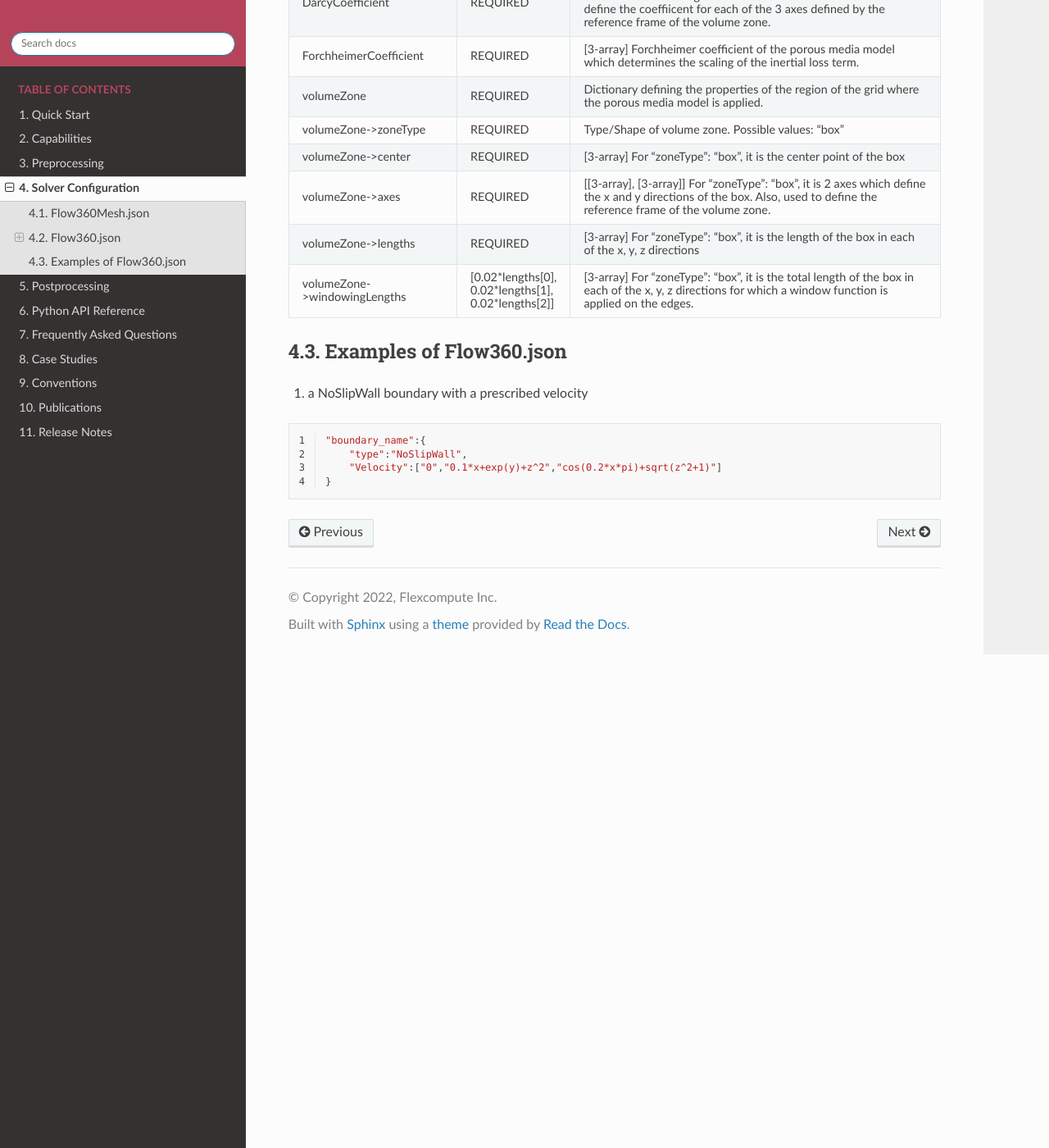
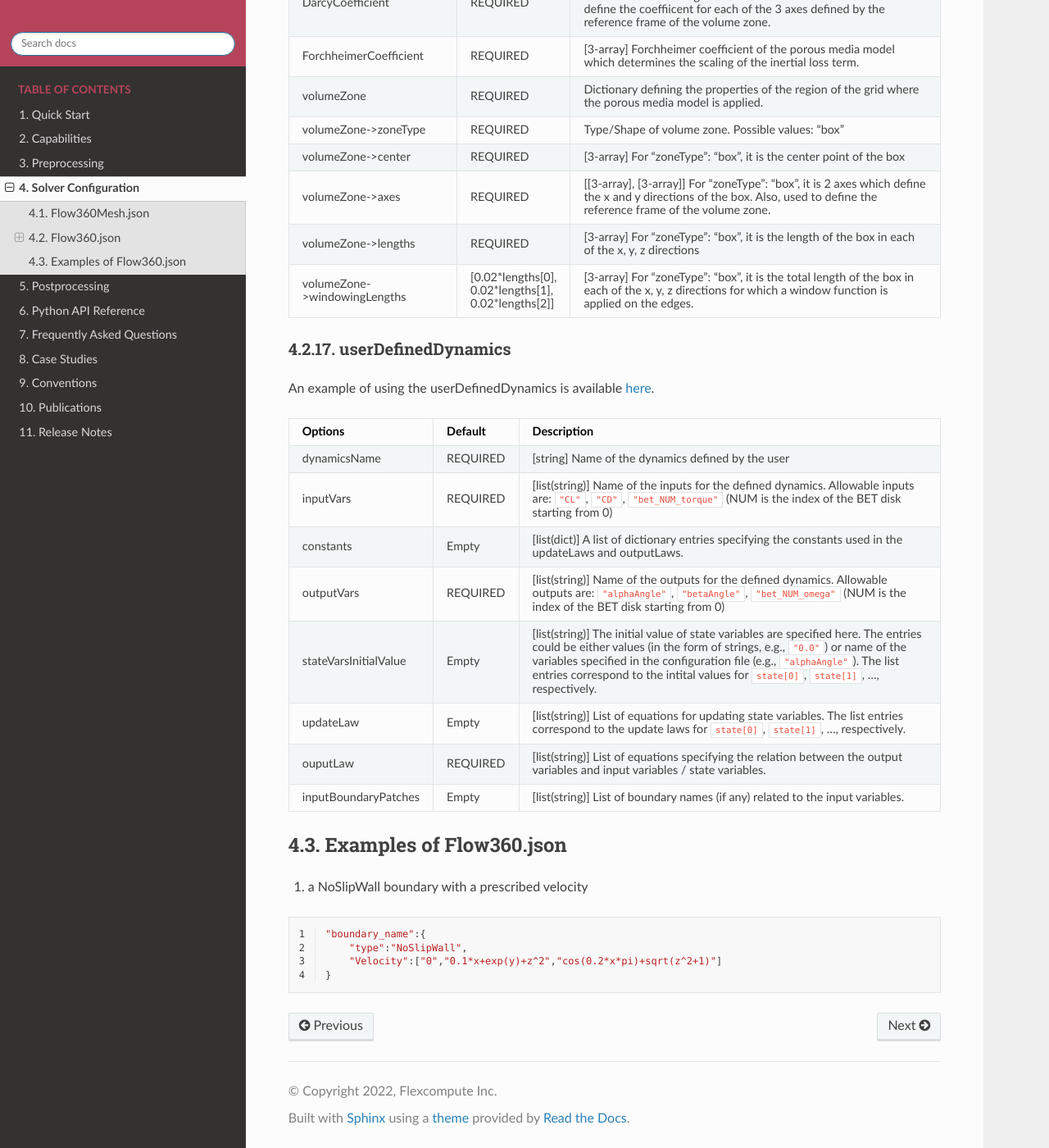
Before and after one commit to flexcompute-readthedocs/Flow360Documentation, a Sphinx documentation site: the page built from docs/source/solverConfiguration/solverConfiguration.rst, in a window 1280 px wide and 1400 px high, scrolled down 11276 px. Shown: the whole window at 82% size. Built offline with Sphinx 7.4.7 and the Read the Docs theme 2.0.0, drawn with Linux system fonts in a browser that asks for light colours.

Commit message:
Added documentation for userDefinedDynamics

```diff
--- a/docs/source/capabilities/capabilities.rst
+++ b/docs/source/capabilities/capabilities.rst
@@ -7,7 +7,8 @@
 ============
 
 .. toctree::
-    :maxdepth: 2
+    :maxdepth: 3
 
     overview
     bladeElementTheory
+    userDefinedDynamics
--- a/docs/source/solverConfiguration/solverConfiguration.rst
+++ b/docs/source/solverConfiguration/solverConfiguration.rst
@@ -453,6 +453,19 @@
 
 .. _examples_Flow360json:
 
+.. _userDefinedDynamicsParameters:
+
+userDefinedDynamics
+--------------------
+
+An example of using the userDefinedDynamics is available :ref:`here <userDefinedDynamics>`.
+
+.. csv-table::
+   :file: ./userDefinedDynamicsTable.csv
+   :widths: 20, 10, 70
+   :header-rows: 1
+   :delim: @
+
 Examples of Flow360.json
 ========================
 
--- /dev/null
+++ b/docs/source/solverConfiguration/userDefinedDynamicsTable.csv
@@ -0,0 +1,9 @@
+Options@ Default@ Description
+dynamicsName@ REQUIRED@ [string] Name of the dynamics defined by the user
+inputVars@ REQUIRED@ [list(string)] Name of the inputs for the defined dynamics. Allowable inputs are: :code:`"CL"`, :code:`"CD"`, :code:`"bet_NUM_torque"` (NUM is the index of the BET disk starting from 0)
+constants@ Empty@ [list(dict)] A list of dictionary entries specifying the constants used in the updateLaws and outputLaws.
+outputVars@ REQUIRED@ [list(string)] Name of the outputs for the defined dynamics. Allowable outputs are: :code:`"alphaAngle"`, :code:`"betaAngle"`, :code:`"bet_NUM_omega"` (NUM is the index of the BET disk starting from 0)
+stateVarsInitialValue@ Empty@ [list(string)] The initial value of state variables are specified here. The entries could be either values (in the form of strings, e.g., :code:`"0.0"`) or name of the variables specified in the configuration file (e.g., :code:`"alphaAngle"`). The list entries correspond to the intital values for :code:`state[0]`, :code:`state[1]`, ..., respectively.
+updateLaw@ Empty@ [list(string)] List of equations for updating state variables. The list entries correspond to the update laws for :code:`state[0]`, :code:`state[1]`, ..., respectively.
+ouputLaw@ REQUIRED@ [list(string)] List of equations specifying the relation between the output variables and input variables / state variables.
+inputBoundaryPatches@ Empty@ [list(string)] List of boundary names (if any) related to the input variables.
```
Also changed, not shown: docs/source/capabilities/alphaController.json (added, +16 -0 lines), docs/source/capabilities/userDefinedDynamics.rst (added, +42 -0 lines), docs/source/capabilities/alphaControllerResults.png (added).
